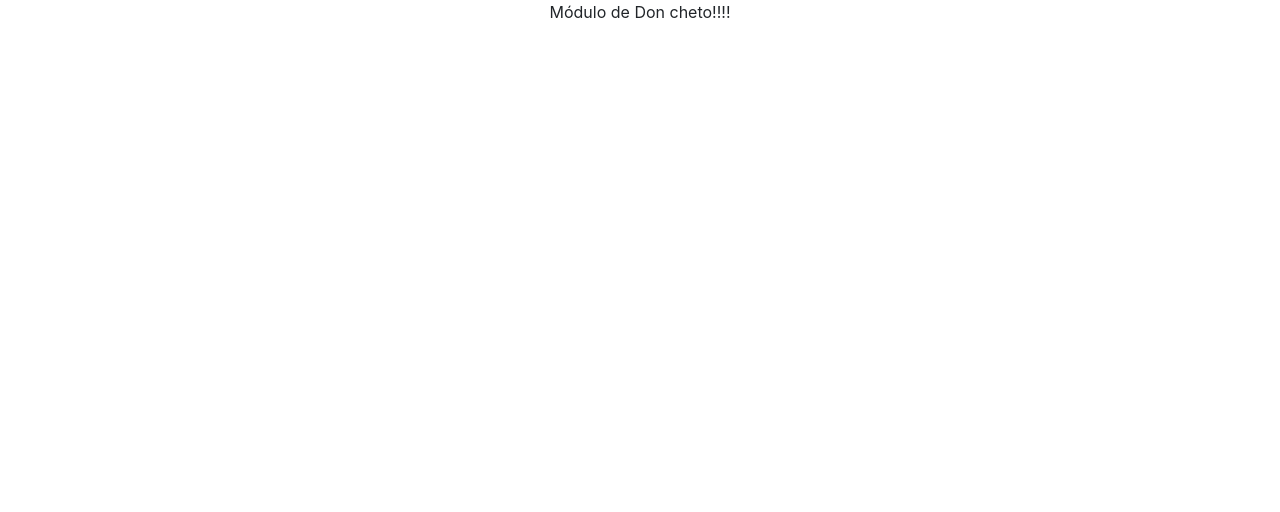
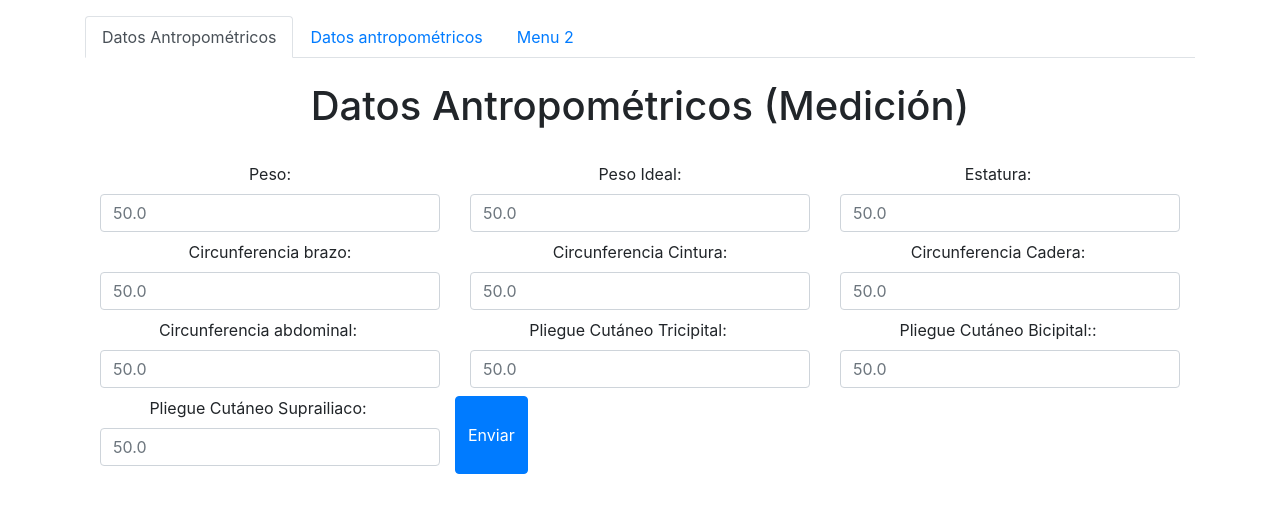
Before and after one commit to FranciscoGB03/adenutri, a React (Create React App) app: page /antropometricosMedicion in a window 1280 px wide. Shown: the top 512 px of the page. Built offline with nearby package versions, Linux system fonts and the light colour scheme.

Commit message:
primer formulario clau

```diff
--- a/src/components/DatosAntroMedicion.js
+++ b/src/components/DatosAntroMedicion.js
@@ -1,9 +1,105 @@
-import React from 'react';
+import React, { useState } from 'react';
 
-const DatosAntroMedicion=()=>{
+
+const DatosAntroMedicion = () => {
+    //------hooks--->
+    const [DatosAM, setDatosAM] = useState({ peso: '',
+     pesoi: '',
+      estatura: '',
+      pliegect: '',
+      pliegecb: '',
+      pliegecs: '',
+      cbrazo: '',
+      ccintura: '',
+      ccadera: '',
+      cabdo: '',
+      ccircunferencia: '' });
+    const handleInputChange = (event) => {
+        setDatosAM({ ...DatosAM, [event.target.name]: event.target.value })
+
+    }
+    const guardar = (event) => {
+        event.preventDefault();
+        console.log(DatosAM);
+    }
     return (
         <div>
-            Módulo de Don cheto!!!!
+<div className="container mt-3">
+<ul className="nav nav-tabs">
+                    <li className="nav-item">
+                        <a className="nav-link active" data-toggle="tab" href="#home">Datos Antropométricos</a>
+                    </li>
+                    <li className="nav-item">
+                        <a className="nav-link" data-toggle="tab" href="#menu1">Datos antropométricos</a>
+                    </li>
+                    <li className="nav-item">
+                        <a className="nav-link" data-toggle="tab" href="#menu2">Menu 2</a>
+                    </li>
+                </ul>
+            </div>
+            <div className="tab-content">
+                <div id="home" className="container tab-pane active"><br/>
+                    <h1>Datos Antropométricos (Medición)</h1><br/>
+                <div className="container-sm">
+                <form className="row g-3" method="post" onSubmit={guardar}>
+                    <div className="col-md-4">
+                       <label htmlFor="peso" className="form-label">Peso:</label>
+                       <input type="number" name="peso" value={DatosAM.peso} onChange={handleInputChange} className="form-control" id="peso" placeholder="50.0" step="0.001" />
+                       </div>
+                       <div className="col-md-4 ">
+                                <label htmlFor="peso" className="form-label">Peso Ideal:</label>
+                                <input type="number" name="pesoi" value={DatosAM.pesoi} onChange={handleInputChange} className="form-control" id="peso" placeholder="50.0" step="0.001" />
+                                </div>
+                            <div className="col-md-4">
+                                <label  htmlFor="peso" className="mr-sm-4">Estatura:</label>
+                                <input type="number" name="estatura" value={DatosAM.estatura} onChange={handleInputChange} className="form-control mb-2 mr-sm-5" id="peso" placeholder="50.0" step="0.001" />
+                                </div>
+                       <div className="col-md-4">
+                       <label htmlFor="peso" className="form-label">Circunferencia brazo:</label>
+                                <input type="number" name="cbrazo" value={DatosAM.cbrazo} onChange={handleInputChange} className="form-control" id="peso" placeholder="50.0" step="0.001" />
+                           </div>
+
+                                <div className="col-md-4">
+                                <label htmlFor="peso" className="form-label">Circunferencia Cintura:</label>
+                                <input type="number" name="ccintura" value={DatosAM.ccintura} onChange={handleInputChange} className="form-control mb-2 mr-sm-5" id="peso" placeholder="50.0" step="0.001" />
+                            </div>
+                                <div className="col-md-4">
+                                <label  htmlFor="peso" className="mr-sm-4">Circunferencia Cadera:</label>
+                                <input type="number" name="ccircunferencia" value={DatosAM.ccircunferencia} onChange={handleInputChange} className="form-control mb-2 mr-sm-5" id="peso" placeholder="50.0" step="0.001" />
+                            </div>
+                            <div className="col-md-4">
+                                    <label  htmlFor="peso" className="mr-sm-4">Circunferencia abdominal:</label>
+                                <input type="number" name="cabdo" value={DatosAM.cabdo} onChange={handleInputChange} className="form-control mb-2 mr-sm-5" id="peso" placeholder="50.0" step="0.001" />
+                            </div>
+                            <div className="col-md-4">
+                                <label  htmlFor="peso" className="mr-sm-4">Pliegue Cutáneo Tricipital:</label>
+                                <input type="number" name="pliegect" value={DatosAM.pliegect} onChange={handleInputChange} className="form-control mb-2 mr-sm-5" id="peso" placeholder="50.0" step="0.001" />
+                                </div>
+                            <div className="col-md-4">
+                                <label  htmlFor="peso" className="mr-sm-4">Pliegue Cutáneo Bicipital::</label>
+                                <input type="number" name="pliegecb" value={DatosAM.pliegecb} onChange={handleInputChange} className="form-control mb-2 mr-sm-5" id="peso" placeholder="50.0" step="0.001" />
+                                </div>
+                                <div className="col-md-4">
+                                    <label htmlFor="peso" className="mr-sm-4">Pliegue Cutáneo Suprailiaco:</label>
+                                <input type="number" name="pliegecs" value={DatosAM.pliegecs} onChange={handleInputChange} className="form-control mb-2 mr-sm-5" id="peso" placeholder="50.0" step="0.001" />
+                            </div>
+                            <button className="btn btn-primary">Enviar</button>
+
+                            </form>
+                       </div>
+                </div>
+                <div id="menu1" className="container tab-pane fade">
+                    {/*
+                <form className="row g-3" method="post" onSubmit={}>
+                <div className="col-md-4">
+                       <label htmlFor="imc:" className="form-label">imc:</label>
+                       <input type="number" name="" value={} onChange={} className="form-control" id="peso" placeholder="50.0" step="0.001" />
+                       </div>
+
+                    </form>
+                    */ }</div>
+
+            </div>
         </div>
     )
 }
```
